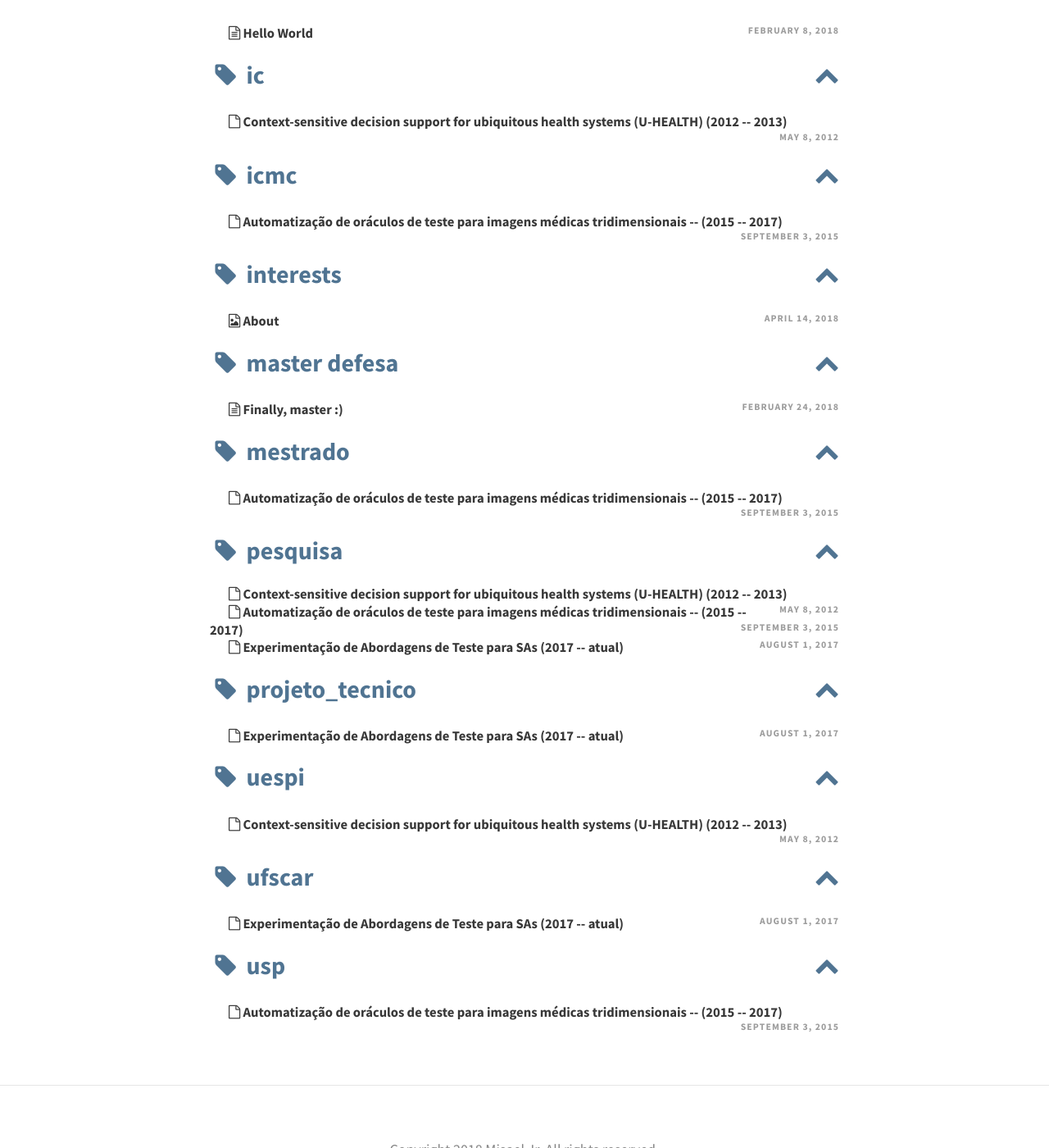
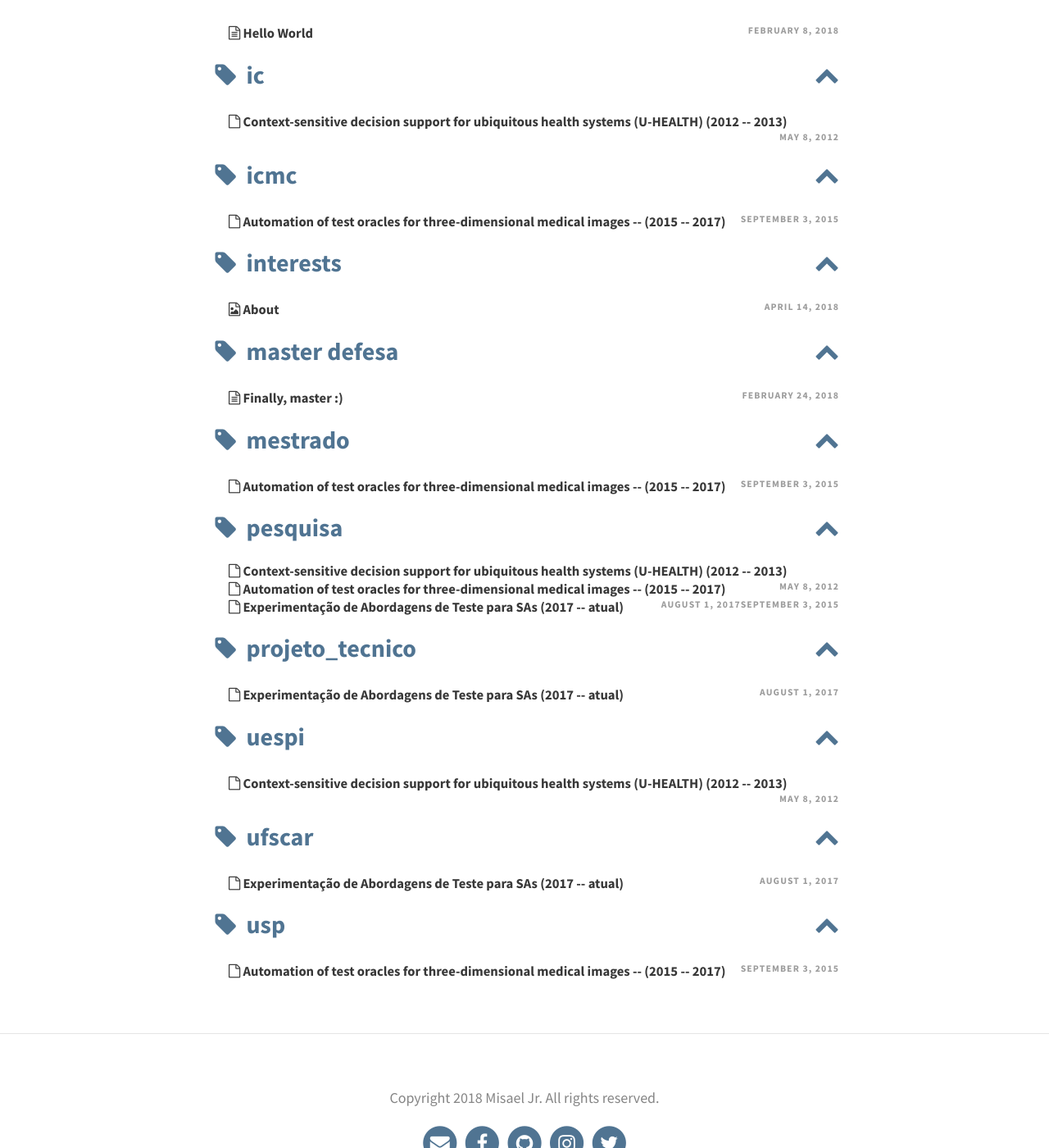
Before and after one commit to misaelljr/misaeljr.github.io, a Jekyll site: the page built from pages/tags.html, in a window 1280 px wide and 1400 px high, scrolled down 642 px. Shown: the whole window at 82% size. Built offline with Jekyll 4.4.1, drawn with Linux system fonts in a browser that asks for light colours; part of the change alters nothing that is shown.

Commit message:
Update icmc.md

```diff
--- a/_portfolio/icmc.md
+++ b/_portfolio/icmc.md
@@ -1,6 +1,6 @@
 ---
 layout: post
-title: Automatização de oráculos de teste para imagens médicas tridimensionais -- (2015 -- 2017)
+title: Automation of test oracles for three-dimensional medical images -- (2015 -- 2017)
 img: "images/icmc.jpg"
 feature-img: "images/icmc.jpg"
 date: 03-09-2015
@@ -8,17 +8,17 @@ tags: [pesquisa, mestrado, icmc, usp]
 ---
 
 #### Finalidade:
-<p align="justify"> Fornecer alternativas para uma avaliação criteriosa, sistemática e produtiva da qualidade de sistemas com saídas que processem ou gerem imagens sintéticas tridimensionais de vasos sanguíneos, por meio de oráculos automatizados. </p>
+<p align="justify"> Provide alternatives for a careful, systematic and productive evaluation of the quality of systems with outputs that process or generate three-dimensional synthetic images of blood vessels through automated oracles. </p>
 
 #### Objetivos:
 
-  <p align="justify"> -- Definir o modo como os conceitos de CBIR (extração de características) podem ser explorados para, automaticamente, fornecerem indícios sobre a correção de sistemas que processem imagens sintéticas tridimensionais;</p>
+  <p align="justify"> -- Define how CBIR (feature extraction) concepts can be exploited to automatically provide evidence about the correctness of systems that process three-dimensional synthetic images;</p>
 
-  <p align="justify">  -- Selecionar as aplicações a serem abordadas na pesquisa. Inicialmente serão considerados sistemas que gerem ou processem imagens de vasos sintéticos tridimensionais;</p>
+  <p align="justify">  -- Select the applications to be covered in the search. Initially, systems that generate or process images of three-dimensional synthetic vessels;</p>
 
-  <p align="justify"> -- Documentar as características e particularidades desse domínio de imagens que possam ser utilizadas na avaliação das saídas produzidas por esses tipos de aplicações;</p>
+  <p align="justify"> -- Document the characteristics and particularities of this domain images that can be used in the evaluation of outputs produced by these types of applications;</p>
 
-  <p align="justify"> -- Estabelecer um arcabouço para que novos sistemas tridimensionais sejam inseridos no contexto do O-FIm/CO.</p>
+  <p align="justify"> -- Establish a framework for new three-dimensional systems to be inserted in the context of O-FIm/CO.</p>
 
 #### Publicações:
 
@@ -29,14 +29,14 @@ tags: [pesquisa, mestrado, icmc, usp]
 
 #### Participantes:
 
--- MSc. Misael Jr (<b><a href="http://lattes.cnpq.br/7927035309009307">lattes</a></b>) -- eu :)
+-- MSc. Misael Jr (<b><a href="http://lattes.cnpq.br/7927035309009307">lattes</a></b>) -- It's me :)
 
 -- Prof. Dr. Rafael Oliveira (<b><a href="http://lattes.cnpq.br/0793753941171478">lattes</a></b>)
 
 -- Dr. Miguel Valverde (<b><a href="http://lattes.cnpq.br/3447755852902955">lattes</a></b>)
 
+-- Prof. Dr. Marcel P. Jackowski (<b><a href="http://lattes.cnpq.br/0926213060635986">lattes</a></b>)
+
 -- Prof. Dra. Fátima Nunes (<b><a href="http://lattes.cnpq.br/8626964624628522">lattes</a></b>)
 
--- Prof. Dr. Marcel P. Jackowski (<b><a href="http://lattes.cnpq.br/0926213060635986">lattes</a></b>)
-
--- Prof. Dr. Márcio E. Delamaro (<b><a href="http://lattes.cnpq.br/2844974351441051">lattes</a></b>)
+-- Prof. Dr. Márcio E. Delamaro (<b><a href="http://lattes.cnpq.br/2844974351441051">lattes</a></b>) -- Advisor
```
